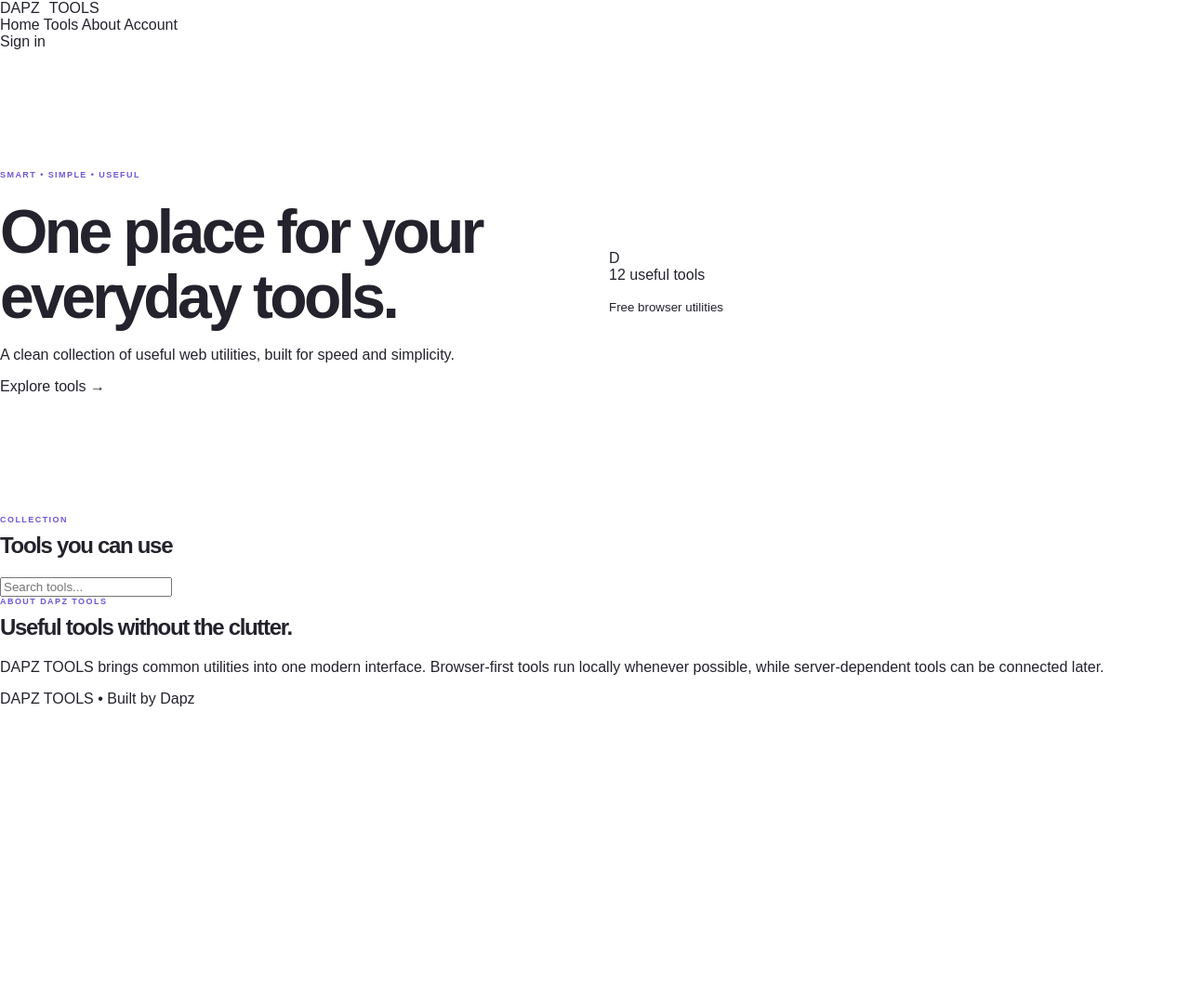
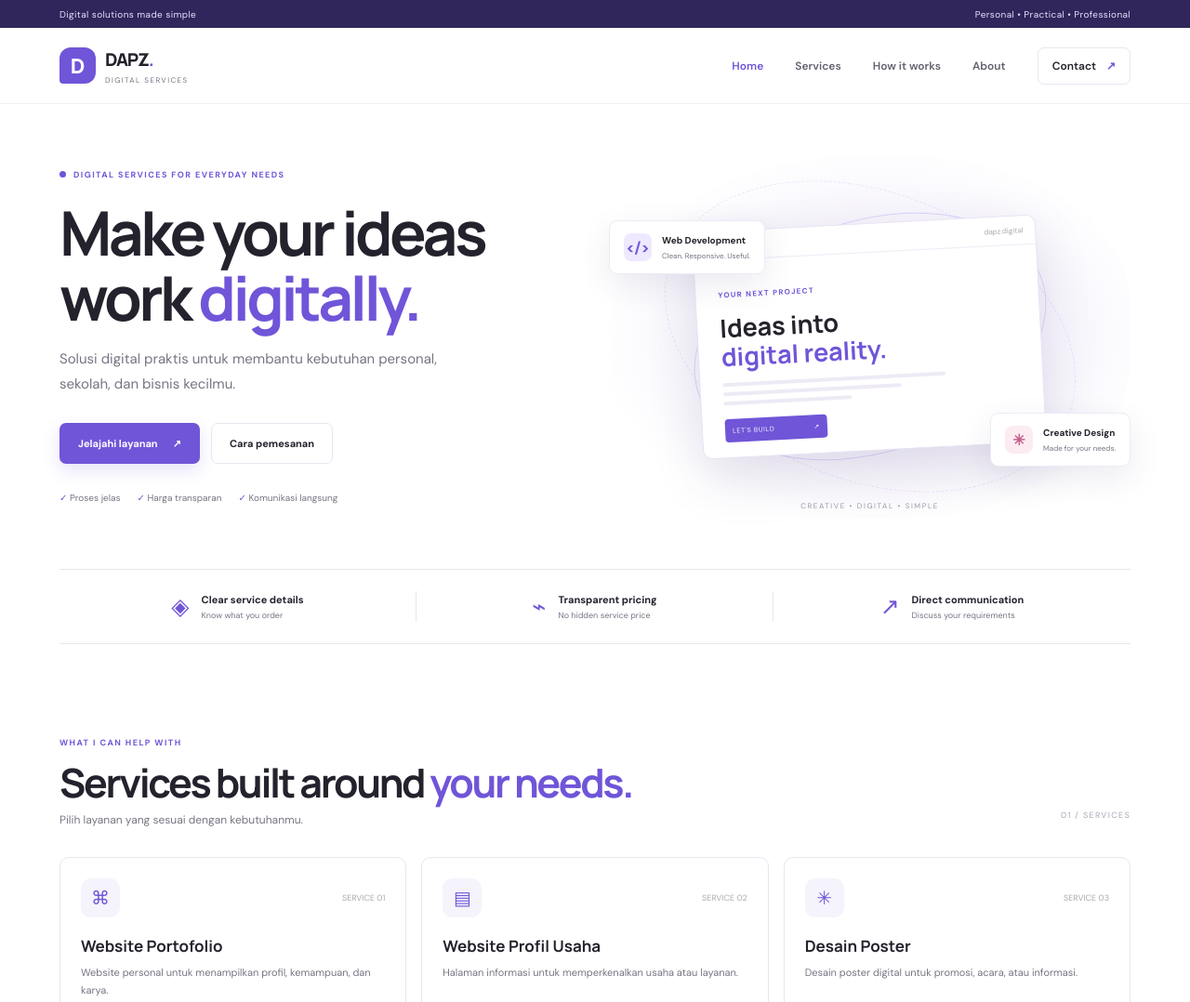
Before and after one commit to Dapz-ProjectMe/Store-Me, a plain HTML site: page index.html in a window 1280 px wide. Shown: the top 1078 px of the page at 93% size. Before the commit the page ends 800 px from the top, so only its background shows below. Drawn offline with Linux system fonts and the light colour scheme; files that its build step writes are made by us from their sources.

Commit message:
Update index.html

```diff
--- a/index.html
+++ b/index.html
@@ -1,109 +1,85 @@
-<!doctype html>
+<!DOCTYPE html>
 <html lang="id">
 <head>
-  <meta charset="utf-8"/>
-  <meta content="width=device-width,initial-scale=1" name="viewport"/>
-  <title>
-   DAPZ TOOLS
-  </title>
-  <link href="assets/css/style.css" rel="stylesheet"/>
+  <meta charset="UTF-8">
+  <meta name="viewport" content="width=device-width, initial-scale=1.0">
+  <meta name="description" content="DAPZ DIGITAL menyediakan layanan website, desain, dan dokumen digital.">
+  <title>DAPZ DIGITAL — Digital Services</title>
+  <link rel="preconnect" href="https://fonts.googleapis.com">
+  <link rel="preconnect" href="https://fonts.gstatic.com" crossorigin>
+  <link href="https://fonts.googleapis.com/css2?family=DM+Sans:wght@400;500;600;700&family=Manrope:wght@500;600;700;800&display=swap" rel="stylesheet">
+  <link rel="stylesheet" href="css/style.css">
+  <link rel="stylesheet" href="css/responsive.css">
 </head>
 <body>
-  <header class="topbar">
-   <a class="brand" href="./">
-    DAPZ
-    <span>
-     TOOLS
-    </span>
+  <div class="topline"><span>Digital solutions made simple</span><span>Personal • Practical • Professional</span></div>
+  <header class="site-header">
+    <a class="brand" href="index.html" aria-label="DAPZ DIGITAL beranda">
+      <span class="brand-mark">D</span><span class="brand-copy"><strong>DAPZ<span>.</span></strong><small>DIGITAL SERVICES</small></span>
     </a>
-   <nav>
-    <a href="#home">
-     Home
-    </a>
-    <a href="#tools">
-     Tools
-    </a>
-    <a href="#about">
-     About
-    </a>
-    <a href="account.html">
-     Account
-    </a>
+    <button class="menu-toggle" id="menuToggle" aria-label="Buka navigasi" aria-expanded="false">☰</button>
+    <nav class="main-nav" id="mainNav">
+      <a class="active" href="#home">Home</a><a href="#services">Services</a><a href="#process">How it works</a><a href="#about">About</a>
+      <a class="nav-contact" href="#contact">Contact <span>↗</span></a>
     </nav>
-   <a class="pill" href="account.html">
-    Sign in
-   </a>
   </header>
+
   <main>
-   <section class="hero" id="home">
-    <div>
-     <p class="eyebrow">
-      SMART &bull; SIMPLE &bull; USEFUL
-     </p>
-     <h1>
-      One place for your
-      <br/>
-      <span>
-       everyday tools.
-      </span>
-     </h1>
-     <p class="lead">
-      A clean collection of useful web utilities, built for speed and simplicity.
-     </p>
-     <a class="primary" href="#tools">
-      Explore tools
-      <b>
-       &rarr;
-      </b>
-     </a>
+    <section class="hero section-wrap" id="home">
+      <div class="hero-copy">
+        <div class="eyebrow"><span class="eyebrow-dot"></span> DIGITAL SERVICES FOR EVERYDAY NEEDS</div>
+        <h1>Make your ideas<br>work <em>digitally.</em></h1>
+        <p class="hero-lead">Solusi digital praktis untuk membantu kebutuhan personal, sekolah, dan bisnis kecilmu.</p>
+        <div class="hero-actions"><a class="button button-primary" href="#services">Jelajahi layanan <span>↗</span></a><a class="button button-quiet" href="#process">Cara pemesanan</a></div>
+        <div class="hero-points"><span>✓ Proses jelas</span><span>✓ Harga transparan</span><span>✓ Komunikasi langsung</span></div>
       </div>
-    <div class="hero-card">
-     <div class="orb">
-      D
-     </div>
-     <p>
-      12 useful tools
-     </p>
-     <small>
-      Free browser utilities
-     </small>
+      <div class="hero-visual" aria-label="Ilustrasi layanan digital">
+        <div class="visual-orbit orbit-one"></div><div class="visual-orbit orbit-two"></div>
+        <div class="visual-panel panel-main"><div class="panel-top"><span class="window-dots">● ● ●</span><span>dapz.digital</span></div><div class="panel-content"><span class="mini-label">YOUR NEXT PROJECT</span><div class="mock-heading">Ideas into<br><b>digital reality.</b></div><div class="mock-lines"><i></i><i></i><i></i></div><div class="mock-button">LET'S BUILD <span>↗</span></div></div></div>
+        <div class="floating-card card-code"><span class="float-icon">&lt;/&gt;</span><b>Web Development</b><small>Clean. Responsive. Useful.</small></div>
+        <div class="floating-card card-design"><span class="float-icon">✳</span><b>Creative Design</b><small>Made for your needs.</small></div>
+        <div class="visual-caption">CREATIVE • DIGITAL • SIMPLE</div>
       </div>
     </section>
-   <section id="tools">
-    <div class="section-head">
-     <div>
-      <p class="eyebrow">
-       COLLECTION
-      </p>
-      <h2>
-       Tools you can use
-      </h2>
+
+    <section class="trust-strip section-wrap">
+      <div><span class="trust-icon">◈</span><span><b>Clear service details</b><small>Know what you order</small></span></div>
+      <div><span class="trust-icon">⌁</span><span><b>Transparent pricing</b><small>No hidden service price</small></span></div>
+      <div><span class="trust-icon">↗</span><span><b>Direct communication</b><small>Discuss your requirements</small></span></div>
+    </section>
+
+    <section class="services-section section-wrap" id="services">
+      <div class="section-heading"><div><div class="eyebrow">WHAT I CAN HELP WITH</div><h2>Services built around <em>your needs.</em></h2><p>Pilih layanan yang sesuai dengan kebutuhanmu.</p></div><span class="section-index">01 / SERVICES</span></div>
+      <div class="service-grid" id="serviceGrid"></div>
+    </section>
+
+    <section class="process-section" id="process">
+      <div class="section-wrap">
+        <div class="section-heading light-heading"><div><div class="eyebrow">SIMPLE FROM START TO FINISH</div><h2>How it <em>works.</em></h2><p>Alur pemesanan dibuat sederhana dan transparan.</p></div><span class="section-index">02 / PROCESS</span></div>
+        <div class="process-grid">
+          <article><span>01</span><h3>Pilih layanan</h3><p>Lihat detail, ruang lingkup, dan harga sebelum memesan.</p></article>
+          <article><span>02</span><h3>Kirim kebutuhan</h3><p>Isi informasi pesanan agar kebutuhanmu dipahami dengan jelas.</p></article>
+          <article><span>03</span><h3>Pilih pembayaran</h3><p>Gunakan QRIS jika integrasi tersedia, atau hubungi melalui WhatsApp untuk cash.</p></article>
+          <article><span>04</span><h3>Mulai dikerjakan</h3><p>Pesanan diproses setelah detail dan ketentuan disepakati.</p></article>
         </div>
-     <input autocomplete="off" id="search" placeholder="Search tools..."/>
-    </div>
-    <div class="grid" id="toolGrid">
       </div>
     </section>
-   <section class="about" id="about">
-    <p class="eyebrow">
-     ABOUT DAPZ TOOLS
-    </p>
-    <h2>
-     Useful tools without the clutter.
-    </h2>
-    <p>
-     DAPZ TOOLS brings common utilities into one modern interface. Browser-first tools run locally whenever possible, while server-dependent tools can be connected later.
-    </p>
+
+    <section class="about-section section-wrap" id="about">
+      <div class="about-mark">D<span>.</span></div><div><div class="eyebrow">A SMALL DIGITAL STUDIO</div><h2>Thoughtful work.<br><em>Useful results.</em></h2><p>DAPZ DIGITAL adalah layanan digital independen yang berfokus pada solusi sederhana, komunikasi yang jelas, dan hasil yang sesuai kebutuhan pelanggan.</p><a class="text-link" href="#contact">Diskusikan kebutuhanmu <span>↗</span></a></div>
     </section>
+
+    <section class="contact-band section-wrap" id="contact"><div><div class="eyebrow">HAVE A PROJECT IN MIND?</div><h2>Let's make it <em>happen.</em></h2><p>Hubungi DAPZ DIGITAL untuk mendiskusikan kebutuhan layananmu.</p></div><a class="button button-light" id="contactButton" href="#services">Lihat layanan <span>↗</span></a></section>
   </main>
-  <footer>
-   DAPZ TOOLS
-   <span>
-    &bull;
-   </span>
-   Built by Dapz
-  </footer>
-  <script src="assets/js/pages/home.js" type="module">
-  </script>
+
+  <footer class="site-footer"><a class="brand footer-brand" href="#home"><span class="brand-mark">D</span><span class="brand-copy"><strong>DAPZ<span>.</span></strong><small>DIGITAL SERVICES</small></span></a><p>Digital services, made simple.</p><small>© <span id="year"></span> DAPZ DIGITAL. All rights reserved.</small></footer>
+
+  <dialog class="service-dialog" id="serviceDialog">
+    <button class="dialog-close" id="dialogClose" aria-label="Tutup">×</button>
+    <div class="dialog-kicker">SERVICE DETAILS</div><div id="dialogContent"></div>
+    <button class="button button-primary dialog-order" id="orderButton">Pesan layanan <span>↗</span></button>
+  </dialog>
+  <script src="js/services.js"></script>
+  <script src="js/main.js"></script>
 </body>
 </html>
```
Lines whose indentation alone changed are shown as unchanged.
